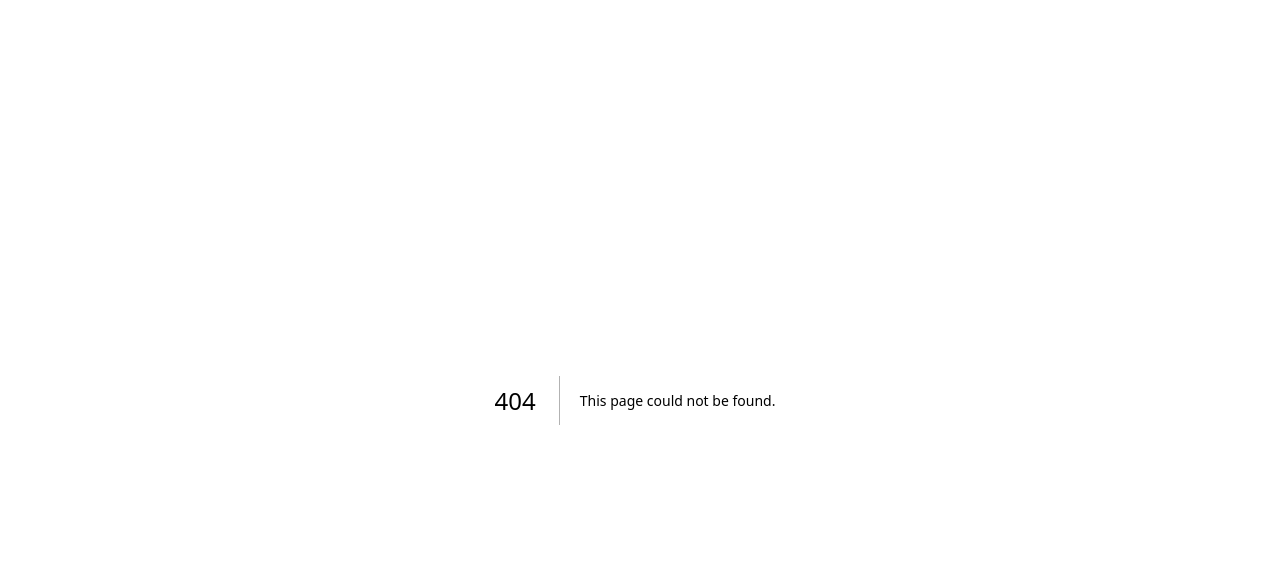
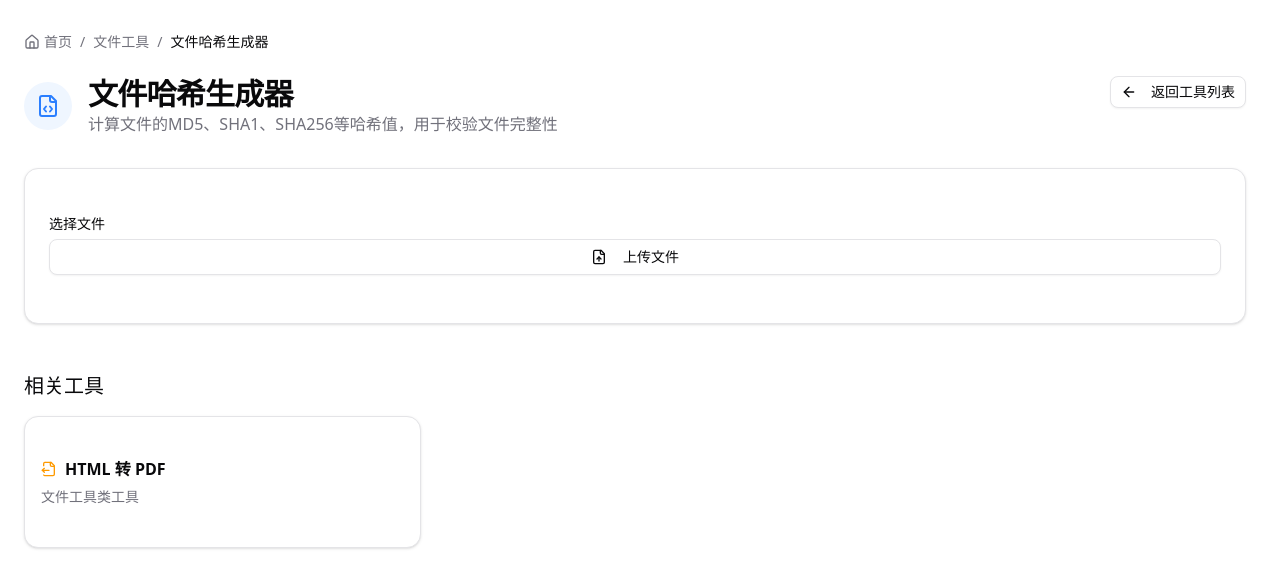
Before and after one commit to liwenka1/vven-tools, a Next.js app: page /tools/file/hash-generator in a window 1280 px wide. Before the commit this address had no page. Shown: the top 588 px of the page. Built offline with nearby package versions, Linux system fonts and the light colour scheme.

Commit message:
feat: 添加一个hash-generator页面

```diff
--- /dev/null
+++ b/app/tools/file/hash-generator/page.tsx
@@ -0,0 +1,122 @@
+"use client";
+
+import { useState } from "react";
+import { FileUp, FileCode } from "lucide-react";
+import { MD5, SHA1, SHA256, SHA512 } from "crypto-js";
+import { Button } from "@/components/ui/button";
+import { Label } from "@/components/ui/label";
+import { Alert, AlertDescription } from "@/components/ui/alert";
+import ToolLayout from "@/components/tools/ToolLayout";
+import { Card, CardContent } from "@/components/ui/card";
+
+interface HashResult {
+  algorithm: string;
+  hash: string;
+}
+
+export default function HashGeneratorPage() {
+  const [file, setFile] = useState<File | null>(null);
+  const [results, setResults] = useState<HashResult[]>([]);
+  const [error, setError] = useState<string | null>(null);
+  const [isProcessing, setIsProcessing] = useState(false);
+
+  const calculateHashes = (content: string) => {
+    return [
+      { algorithm: "MD5", hash: MD5(content).toString() },
+      { algorithm: "SHA-1", hash: SHA1(content).toString() },
+      { algorithm: "SHA-256", hash: SHA256(content).toString() },
+      { algorithm: "SHA-512", hash: SHA512(content).toString() }
+    ];
+  };
+
+  const handleFileSelect = async (event: React.ChangeEvent<HTMLInputElement>) => {
+    const selectedFile = event.target.files?.[0];
+    if (!selectedFile) return;
+
+    setFile(selectedFile);
+    setError(null);
+    setIsProcessing(true);
+
+    try {
+      const content = await selectedFile.text();
+      const hashes = calculateHashes(content);
+      setResults(hashes);
+    } catch (err) {
+      setError("文件读取失败，请重试");
+      console.error(err);
+    } finally {
+      setIsProcessing(false);
+    }
+  };
+
+  const copyToClipboard = (hash: string) => {
+    navigator.clipboard.writeText(hash);
+  };
+
+  return (
+    <ToolLayout
+      title="文件哈希生成器"
+      description="计算文件的MD5、SHA1、SHA256等哈希值，用于校验文件完整性"
+      icon={<FileCode className="h-6 w-6 text-blue-500" />}
+      category={{
+        name: "文件工具",
+        href: "/#file-tools",
+        color: "bg-blue-50 dark:bg-blue-950/30"
+      }}
+    >
+      <div className="space-y-6 p-6">
+        <div className="flex flex-col space-y-4">
+          <div>
+            <Label htmlFor="file-upload">选择文件</Label>
+            <div className="mt-2">
+              <Button
+                variant="outline"
+                className="w-full"
+                onClick={() => document.getElementById("file-upload")?.click()}
+                disabled={isProcessing}
+              >
+                <FileUp className="mr-2 h-4 w-4" />
+                {isProcessing ? "处理中..." : "上传文件"}
+              </Button>
+              <input id="file-upload" type="file" className="hidden" onChange={handleFileSelect} />
+            </div>
+          </div>
+
+          {error && (
+            <Alert variant="destructive">
+              <AlertDescription>{error}</AlertDescription>
+            </Alert>
+          )}
+
+          {file && (
+            <div className="bg-muted rounded-lg p-4">
+              <p className="text-sm">
+                文件名: {file.name}
+                <br />
+                大小: {(file.size / 1024).toFixed(2)} KB
+              </p>
+            </div>
+          )}
+
+          {results.length > 0 && (
+            <div className="grid gap-4">
+              {results.map((result) => (
+                <Card key={result.algorithm}>
+                  <CardContent className="pt-6">
+                    <div className="flex items-center justify-between">
+                      <Label>{result.algorithm}</Label>
+                      <Button variant="outline" size="sm" onClick={() => copyToClipboard(result.hash)}>
+                        复制
+                      </Button>
+                    </div>
+                    <div className="bg-muted mt-2 rounded-md p-2 font-mono text-sm break-all">{result.hash}</div>
+                  </CardContent>
+                </Card>
+              ))}
+            </div>
+          )}
+        </div>
+      </div>
+    </ToolLayout>
+  );
+}
--- /dev/null
+++ b/components/ui/alert.tsx
@@ -0,0 +1,48 @@
+import * as React from "react";
+import { cva, type VariantProps } from "class-variance-authority";
+
+import { cn } from "@/lib/utils";
+
+const alertVariants = cva(
+  "relative w-full rounded-lg border px-4 py-3 text-sm grid has-[>svg]:grid-cols-[calc(var(--spacing)*4)_1fr] grid-cols-[0_1fr] has-[>svg]:gap-x-3 gap-y-0.5 items-start [&>svg]:size-4 [&>svg]:translate-y-0.5 [&>svg]:text-current",
+  {
+    variants: {
+      variant: {
+        default: "bg-card text-card-foreground",
+        destructive: "text-destructive bg-card [&>svg]:text-current *:data-[slot=alert-description]:text-destructive/90"
+      }
+    },
+    defaultVariants: {
+      variant: "default"
+    }
+  }
+);
+
+function Alert({ className, variant, ...props }: React.ComponentProps<"div"> & VariantProps<typeof alertVariants>) {
+  return <div data-slot="alert" role="alert" className={cn(alertVariants({ variant }), className)} {...props} />;
+}
+
+function AlertTitle({ className, ...props }: React.ComponentProps<"div">) {
+  return (
+    <div
+      data-slot="alert-title"
+      className={cn("col-start-2 line-clamp-1 min-h-4 font-medium tracking-tight", className)}
+      {...props}
+    />
+  );
+}
+
+function AlertDescription({ className, ...props }: React.ComponentProps<"div">) {
+  return (
+    <div
+      data-slot="alert-description"
+      className={cn(
+        "text-muted-foreground col-start-2 grid justify-items-start gap-1 text-sm [&_p]:leading-relaxed",
+        className
+      )}
+      {...props}
+    />
+  );
+}
+
+export { Alert, AlertTitle, AlertDescription };
--- a/package.json
+++ b/package.json
@@ -22,6 +22,7 @@
     "@types/react-datepicker": "^7.0.0",
     "class-variance-authority": "^0.7.1",
     "clsx": "^2.1.1",
+    "crypto-js": "^4.2.0",
     "date-fns": "^4.1.0",
     "html2canvas": "^1.4.1",
     "jspdf": "^3.0.1",
@@ -31,11 +32,13 @@
     "react": "^19.0.0",
     "react-datepicker": "^8.3.0",
     "react-dom": "^19.0.0",
+    "svgo": "^3.3.2",
     "tailwind-merge": "^3.2.0",
     "turndown": "^7.2.0"
   },
   "devDependencies": {
     "@tailwindcss/postcss": "^4",
+    "@types/crypto-js": "^4.2.2",
     "@types/node": "^20",
     "@types/react": "^19",
     "@types/react-dom": "^19",
```
Also changed, not shown: 1 other file (tests, documents, lock files or other folders).
